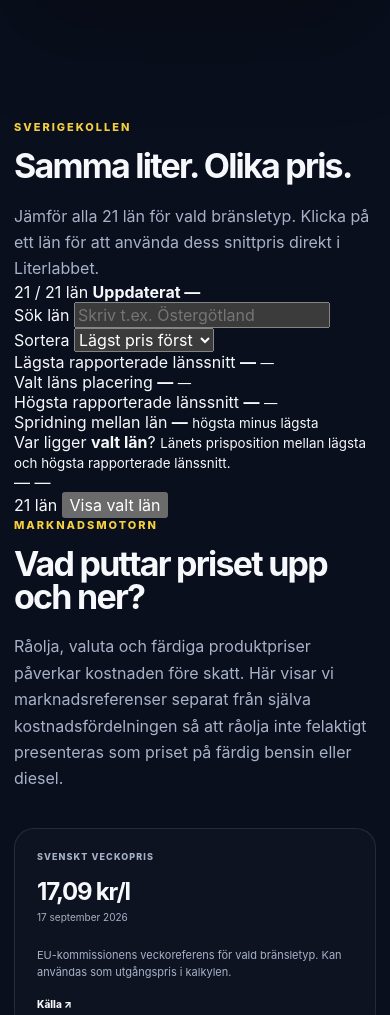
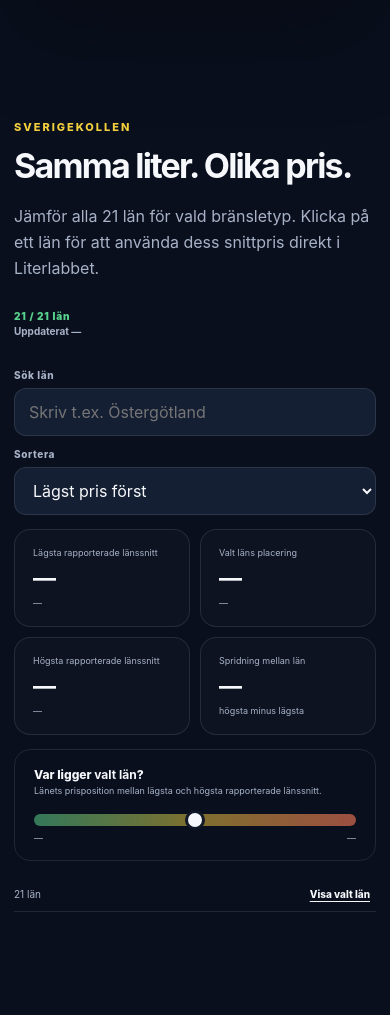
Before and after one commit to rgt77/vadkostarsoppan, a plain HTML site: page index.html in a window 390 px wide. Shown: the part 3828-4843 px from the top of the page. Drawn offline with Linux system fonts and the light colour scheme.

Commit message:
Steps 1-10: style county explorer, rankings and price bars

```diff
--- a/style.css
+++ b/style.css
@@ -1553,3 +1553,260 @@
     width: 100%;
   }
 }
+
+
+/* Steps 1-10: county explorer */
+.county-explorer {
+  padding: 0 0 120px;
+}
+.county-heading {
+  display: grid;
+  grid-template-columns: 1fr auto;
+  gap: 28px;
+  align-items: end;
+  max-width: none;
+}
+.county-explorer-status {
+  display: grid;
+  justify-items: end;
+  gap: 3px;
+  color: var(--muted);
+  font-size: 10px;
+}
+.county-explorer-status span {
+  color: var(--good);
+  font-weight: 900;
+  letter-spacing: .08em;
+}
+.county-toolbar {
+  display: grid;
+  grid-template-columns: 1fr 240px;
+  gap: 12px;
+  margin-top: 32px;
+}
+.county-search,
+.county-sort {
+  display: grid;
+  gap: 7px;
+}
+.county-search span,
+.county-sort span {
+  color: var(--muted);
+  font-size: 10px;
+  font-weight: 800;
+  letter-spacing: .06em;
+}
+.county-search input,
+.county-sort select {
+  width: 100%;
+  min-height: 48px;
+  padding: 0 14px;
+  border: 1px solid var(--line);
+  border-radius: 12px;
+  color: var(--text);
+  background: var(--surface-2);
+}
+.county-insights {
+  display: grid;
+  grid-template-columns: repeat(4, minmax(0,1fr));
+  gap: 10px;
+  margin-top: 14px;
+}
+.county-insights article {
+  min-width: 0;
+  display: grid;
+  gap: 5px;
+  padding: 17px 18px;
+  border: 1px solid var(--line);
+  border-radius: 16px;
+  background: rgba(255,255,255,.018);
+}
+.county-insights span,
+.county-insights small {
+  color: var(--muted);
+  font-size: 9px;
+  line-height: 1.35;
+}
+.county-insights strong {
+  font-size: 23px;
+  letter-spacing: -.04em;
+}
+.county-position-card {
+  display: grid;
+  grid-template-columns: minmax(190px,.55fr) 1fr;
+  gap: 16px 24px;
+  align-items: center;
+  margin-top: 14px;
+  padding: 17px 19px;
+  border: 1px solid var(--line);
+  border-radius: 16px;
+}
+.county-position-card > div:first-child {
+  display: grid;
+  gap: 3px;
+}
+.county-position-card > div:first-child > span {
+  font-size: 12px;
+  font-weight: 800;
+}
+.county-position-card small {
+  color: var(--muted);
+  font-size: 9px;
+  line-height: 1.4;
+}
+.county-position-track {
+  position: relative;
+  height: 12px;
+  border-radius: 99px;
+  background: linear-gradient(90deg, rgba(87,209,139,.55), rgba(244,208,63,.5), rgba(255,122,89,.6));
+}
+.county-position-dot {
+  position: absolute;
+  left: 50%;
+  top: 50%;
+  width: 20px;
+  height: 20px;
+  border: 3px solid var(--surface);
+  border-radius: 50%;
+  background: var(--text);
+  transform: translate(-50%,-50%);
+  transition: left .3s cubic-bezier(.2,.8,.2,1);
+}
+.county-position-labels {
+  grid-column: 2;
+  display: flex;
+  justify-content: space-between;
+  margin-top: -10px;
+  color: var(--muted);
+  font-size: 9px;
+}
+.county-data-alert {
+  display: flex;
+  gap: 8px;
+  align-items: baseline;
+  margin-top: 12px;
+  padding: 12px 14px;
+  border: 1px solid rgba(255,122,89,.28);
+  border-radius: 12px;
+  color: var(--muted);
+  background: rgba(255,122,89,.06);
+  font-size: 10px;
+  line-height: 1.5;
+}
+.county-data-alert strong { color: var(--carbon); }
+.county-list-head {
+  display: flex;
+  justify-content: space-between;
+  align-items: center;
+  gap: 16px;
+  margin-top: 26px;
+  padding-bottom: 10px;
+  border-bottom: 1px solid var(--line);
+  color: var(--muted);
+  font-size: 10px;
+}
+.county-list-head button {
+  border: 0;
+  color: var(--text);
+  background: transparent;
+  cursor: pointer;
+  font-size: 10px;
+  font-weight: 800;
+  text-decoration: underline;
+  text-underline-offset: 3px;
+}
+.county-list {
+  display: grid;
+  gap: 7px;
+  margin-top: 10px;
+}
+.county-row {
+  display: grid;
+  grid-template-columns: 38px minmax(150px,.8fr) minmax(220px,1.4fr) 90px 96px;
+  gap: 12px;
+  align-items: center;
+  width: 100%;
+  min-height: 54px;
+  padding: 8px 12px;
+  border: 1px solid transparent;
+  border-radius: 12px;
+  color: var(--text);
+  background: transparent;
+  cursor: pointer;
+  text-align: left;
+}
+.county-row:hover,
+.county-row:focus-visible {
+  border-color: var(--line);
+  background: rgba(255,255,255,.025);
+}
+.county-row.selected {
+  border-color: rgba(244,208,63,.45);
+  background: rgba(244,208,63,.07);
+}
+.county-row-rank {
+  color: var(--muted);
+  font-size: 10px;
+  font-variant-numeric: tabular-nums;
+}
+.county-row-name {
+  overflow: hidden;
+  font-size: 12px;
+  font-weight: 800;
+  text-overflow: ellipsis;
+  white-space: nowrap;
+}
+.county-row-bar {
+  position: relative;
+  height: 8px;
+  overflow: hidden;
+  border-radius: 99px;
+  background: var(--surface-3);
+}
+.county-row-bar span {
+  display: block;
+  height: 100%;
+  border-radius: inherit;
+  background: linear-gradient(90deg, var(--good), var(--accent), var(--carbon));
+}
+.county-row-price {
+  text-align: right;
+  font-size: 13px;
+  font-weight: 850;
+  font-variant-numeric: tabular-nums;
+}
+.county-row-delta {
+  color: var(--muted);
+  font-size: 9px;
+  text-align: right;
+  font-variant-numeric: tabular-nums;
+}
+.county-row-delta.positive { color: #ff9a88; }
+.county-row-delta.negative { color: #82dca7; }
+.county-row.empty {
+  grid-template-columns: 1fr;
+  color: var(--muted);
+  cursor: default;
+}
+
+@media (max-width: 860px) {
+  .county-insights { grid-template-columns: repeat(2,minmax(0,1fr)); }
+  .county-position-card { grid-template-columns: 1fr; }
+  .county-position-labels { grid-column: 1; }
+  .county-row {
+    grid-template-columns: 30px minmax(130px,1fr) 84px 80px;
+  }
+  .county-row-bar { display: none; }
+}
+@media (max-width: 620px) {
+  .county-heading { grid-template-columns: 1fr; }
+  .county-explorer-status { justify-items: start; }
+  .county-toolbar { grid-template-columns: 1fr; }
+  .county-insights { grid-template-columns: 1fr 1fr; }
+  .county-row {
+    grid-template-columns: 24px minmax(0,1fr) 80px;
+    gap: 8px;
+  }
+  .county-row-delta { grid-column: 2 / -1; text-align: left; }
+  .county-data-alert { flex-direction: column; }
+}
```
